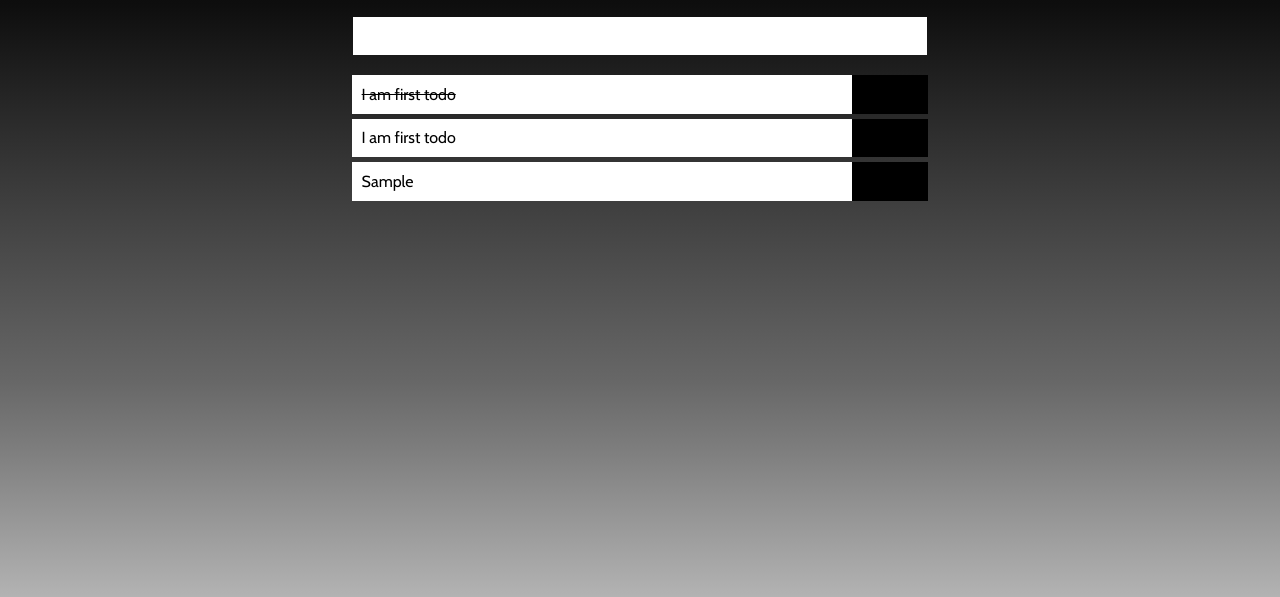
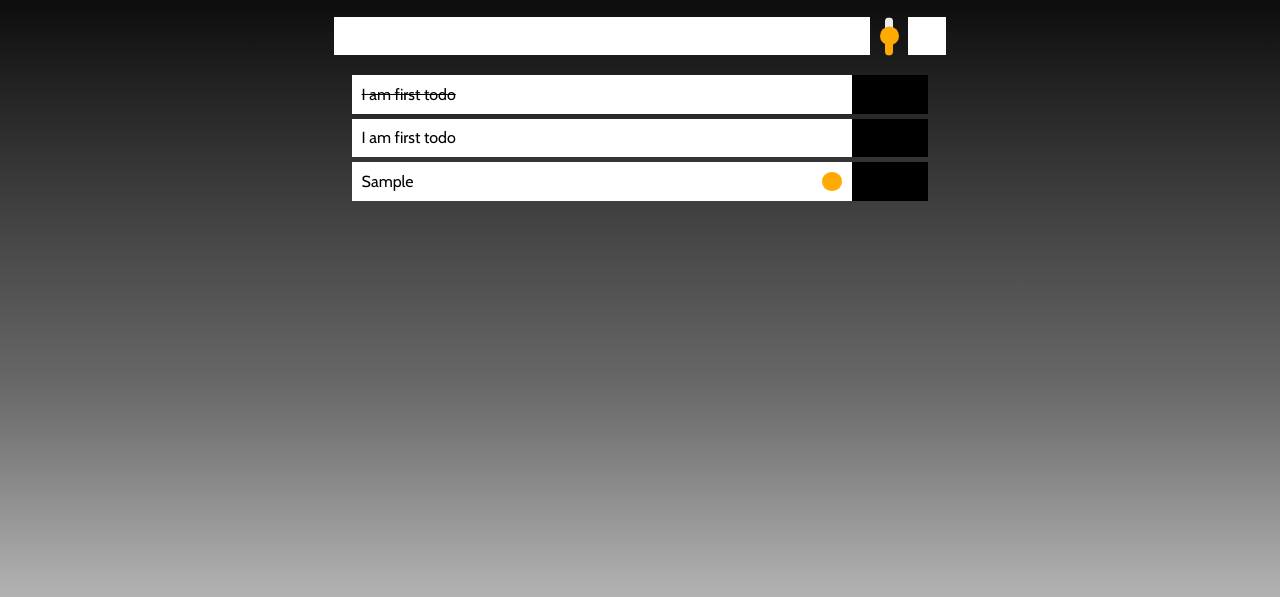
Before and after one commit to VeryBigBraain/todo-list-js, a website: page index.html in a window 1280 px wide. Both pictures are taken after typing "Sample" into the empty fields and a click on the button 907 px from the left and 239 px from the top of the page. Shown: the part 203-800 px from the top of the page. Drawn offline with nearby package versions, Linux system fonts and the light colour scheme.

Commit message:
adding priority range

```diff
--- a/index.html
+++ b/index.html
@@ -13,7 +13,6 @@
   <link href="https://css.gg/check-o.css" rel="stylesheet">
   <title>ToDo</title>
 </head>
-
 <body>
   <div class="wrapper">
     <header>
@@ -25,6 +24,7 @@
       <div class="form-container">
         <form class="todo-form" action="submit">
           <input type="text" name="todo-input" class="todo-input">
+          <input type="range" min="1" max="5" value="3" class="todo-slider" name="rangeInput">
           <button class="add-btn btn" type="submit">
             <i class="gg-add-r"></i>
           </button>
--- a/main.js
+++ b/main.js
@@ -1,6 +1,7 @@
 const todosContainer = document.querySelector('.todo-container');
 const addTodoBtn = document.querySelector('.add-btn');
 const inputTodo = document.querySelector('.todo-input');
+const inputRange = document.querySelector('.todo-slider');
 
 function createTodoItem(todo) {
   const todoNode = document.createElement('div');
@@ -9,6 +10,9 @@
   const todoContent = document.createElement('li');
   todoContent.classList.add('todo__content');
   todoContent.innerHTML = todo.content;
+  const priority = document.createElement('div');
+  priority.classList.add('priority');
+  priority.style.background = `hsl(calc(100 + -20 * ${todo.priority}), 100%, 50%)`;
   const completeBtn = document.createElement('button');
   completeBtn.classList.add('complete-btn', 'btn');
   const completeIcon = document.createElement('i');
@@ -19,6 +23,7 @@
   const deleteIcon = document.createElement('i');
   deleteIcon.classList.add('gg-trash-empty');
   deleteBtn.appendChild(deleteIcon);
+  todoContent.appendChild(priority);
   todoNode.appendChild(todoContent);
   todoNode.appendChild(completeBtn);
   todoNode.appendChild(deleteBtn);
@@ -34,6 +39,7 @@
       id: now.getTime(),
       content: inputTodo.value,
       type: 'uncompleted',
+      priority: inputRange.value,
     });
     inputTodo.value = '';
     const todoNode = createTodoItem(todo);
@@ -45,3 +51,12 @@
 }
 
 addTodoBtn.addEventListener('click', addTodo);
+
+const R = document.querySelector('[type=range]');
+R.style.setProperty('--val', +R.value);
+R.style.setProperty('--max', +R.max);
+R.style.setProperty('--min', +R.min);
+
+R.addEventListener('input', () => {
+  R.style.setProperty('--val', +R.value);
+}, false);
--- a/style.css
+++ b/style.css
@@ -53,6 +53,46 @@
     font-family: 'Cabin', sans-serif;
 }
 
+.todo-slider {
+  -webkit-appearance: none;
+    --thumb-radius: 0.6em;
+    --track-thickness: 0.5em;
+    --range: calc(var(--max) - var(--min));
+    --ratio: calc((var(--val) - var(--min))/var(--range));
+    --sx: calc(var(--thumb-radius) + var(--ratio)*(100% - 2*var(--thumb-radius)));
+    --color: hsl(calc(100 + -20 * var(--val)), 100%, 50%);
+    margin: 0;
+    padding: 0;
+    font-size: 100%;
+    background: transparent;
+    border: none;
+    transform: rotate(270deg);
+    height: 2.4rem;
+    width: 2.4rem;
+}
+.todo-slider, .todo-slider::-webkit-slider-thumb {
+  -webkit-appearance: none;
+  font-size: 100%;
+}
+.todo-slider::-webkit-slider-runnable-track {
+  box-sizing: border-box;
+  border: none;
+  font-size: 100%;
+  height: var(--track-thickness);
+  border-radius: 0.25em;
+  background: linear-gradient(var(--color), var(--color)) 0/var(--sx) 100% no-repeat #EAEDED;
+}
+.todo-slider::-webkit-slider-thumb {
+  margin-top: calc((var(--track-thickness) - 2*var(--thumb-radius))/2);
+  box-sizing: border-box;
+  border: none;
+  width: calc(2*var(--thumb-radius));
+  height: calc(2*var(--thumb-radius));
+  border-radius: 50%;
+  background: var(--color);
+  font-size: 100%;
+}
+
 .btn {
     height: 2.4rem;
     border: none;
@@ -93,6 +133,13 @@
     color: #000;
     display: flex;
     align-items: center;
+    justify-content: space-between;
+}
+
+.priority{
+    width: 1.2rem;
+    height: 1.2rem;
+    border-radius: 50%;
 }
 
 .todo__buttons-container {
```
